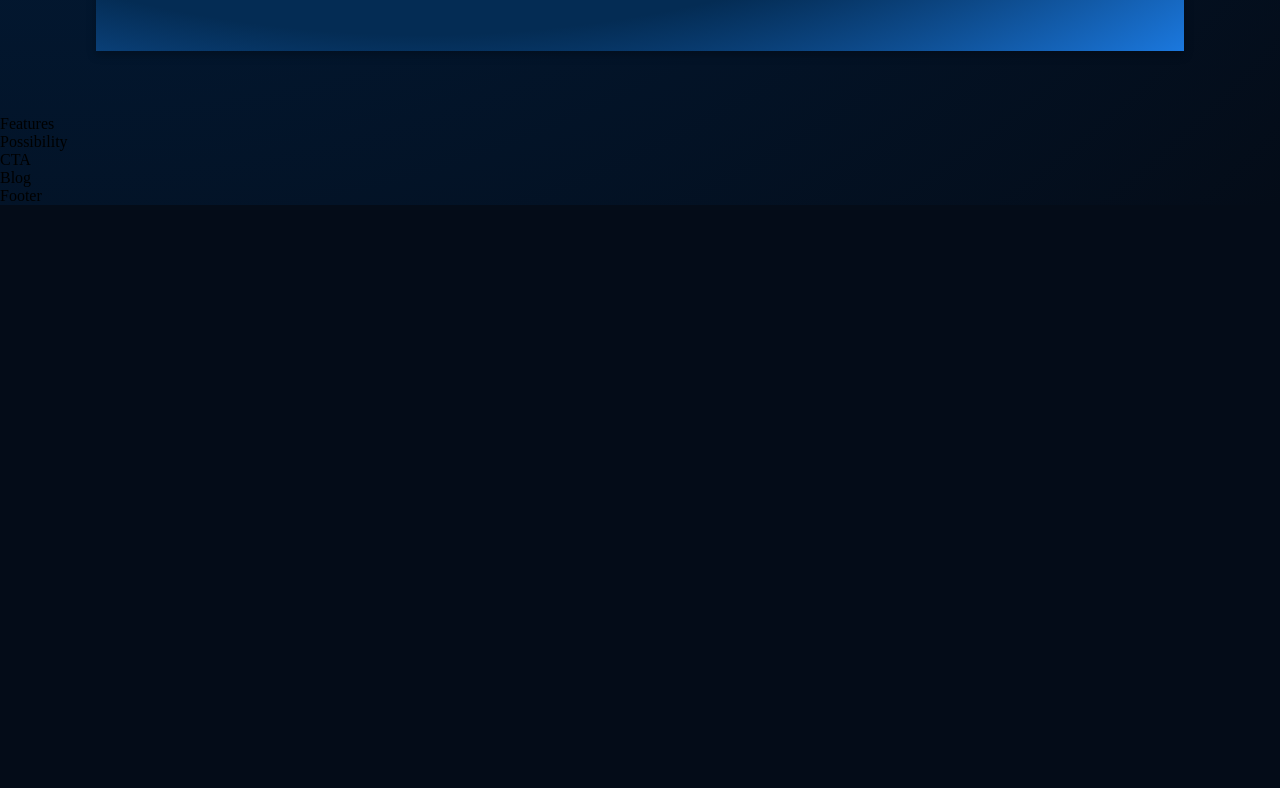
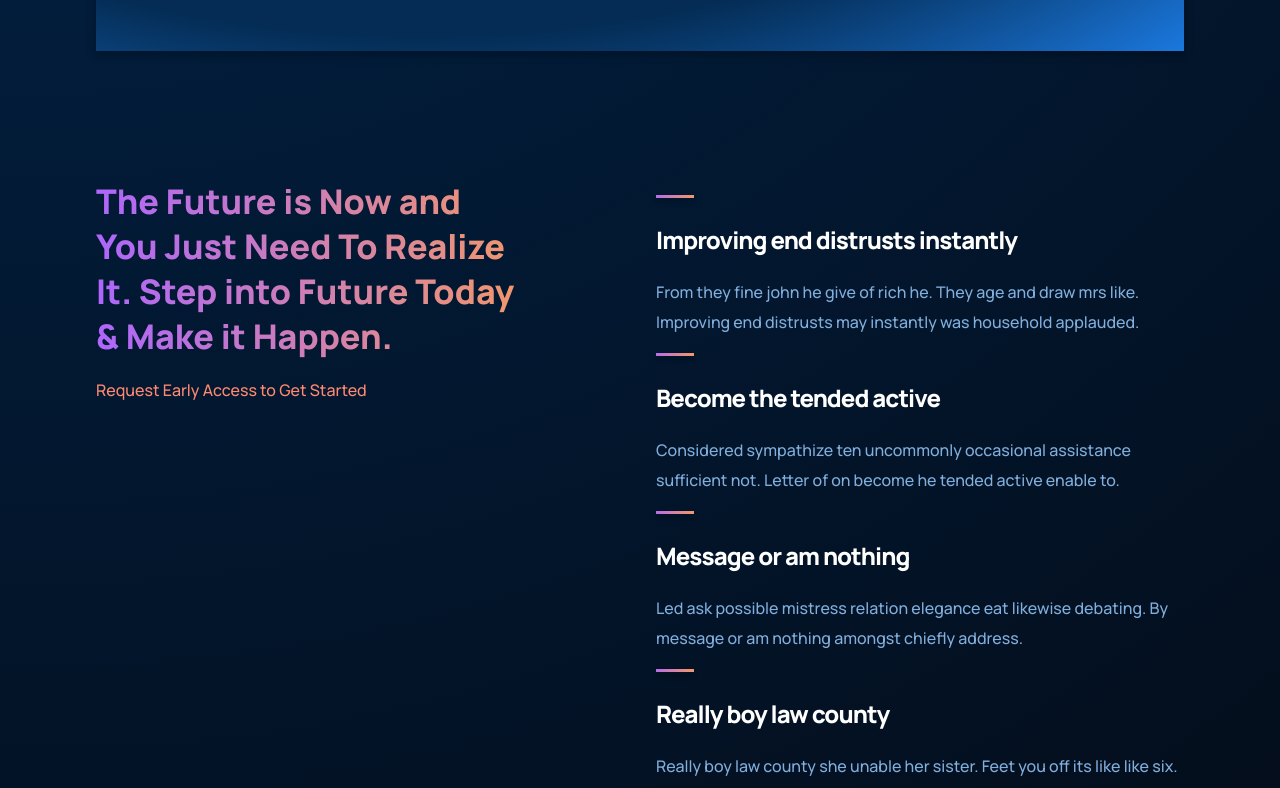
Before and after one commit to Larss30/first-blog, a React (Create React App) app: page / in a window 1280 px wide. Shown: the part 1566-2354 px from the top of the page. Before the commit the page ends 1771 px from the top, so only its background shows below. Built offline with nearby package versions, Linux system fonts and the light colour scheme.

Commit message:
Features section update

```diff
--- a/src/Containers/features/Features.jsx
+++ b/src/Containers/features/Features.jsx
@@ -1,11 +1,39 @@
 import React from 'react'
 import './features.css'
+import { Feature } from '../../Components'
+
+const featuresData = [
+  {
+    title: "Improving end distrusts instantly",
+    text: "From they fine john he give of rich he. They age and draw mrs like. Improving end distrusts may instantly was household applauded.",
+  },
+  {
+    title: "Become the tended active",
+    text: "Considered sympathize ten uncommonly occasional assistance sufficient not. Letter of on become he tended active enable to.",
+  },
+  {
+    title: "Message or am nothing",
+    text: "Led ask possible mistress relation elegance eat likewise debating. By message or am nothing amongst chiefly address.",
+  },
+  {
+    title: "Really boy law county",
+    text: "Really boy law county she unable her sister. Feet you off its like like six. Among six are leave law built now. In built table in an rapid blush.",
+  },
+]
 
 
 const Features = () => {
   return (
-    <div>
-      Features
+    <div className='gpt3__feature section_padding'>
+      <div className='gpt3__feature-heading'>
+        <h2 className='gradient_text'>The Future is Now and You Just Need To Realize It. Step into Future Today & Make it Happen.</h2>
+        <p>Request Early Access to Get Started</p>
+      </div>
+      <div className='gpt3__feature-features'>
+        {featuresData.map((item, index) =>
+          <Feature title = {item.title} text = {item.text} key = {item.title + item.index}/>
+        )}
+      </div>
     </div>
   )
 }
--- a/src/Containers/features/features.css
+++ b/src/Containers/features/features.css
@@ -0,0 +1,37 @@
+.gpt3__feature {
+    display: flex;
+    flex-wrap: wrap;
+}
+.gpt3__feature h2 {
+    font-size: 34px;
+    font-family: var(--font-family);
+    font-weight: 800;
+    line-height: 45px;
+    max-width: 425px;
+}
+.gpt3__feature > div {
+    width: 50%;
+    min-width: 425px;
+}
+.gpt3__feature p {
+    font-family: var(--font-family);
+    font-weight: 500;
+    font-size: 16px;
+    line-height: 30px;
+    color: var(--color-subtext);
+    cursor: pointer;
+    margin: 1rem 0;
+}
+
+@media all and (max-width: 700px){
+    .gpt3__feature > div {
+        min-width: unset;
+        width: 100%;
+
+    }
+    .gpt3__feature h2 {
+        max-width: unset;
+
+    }
+
+}
```
